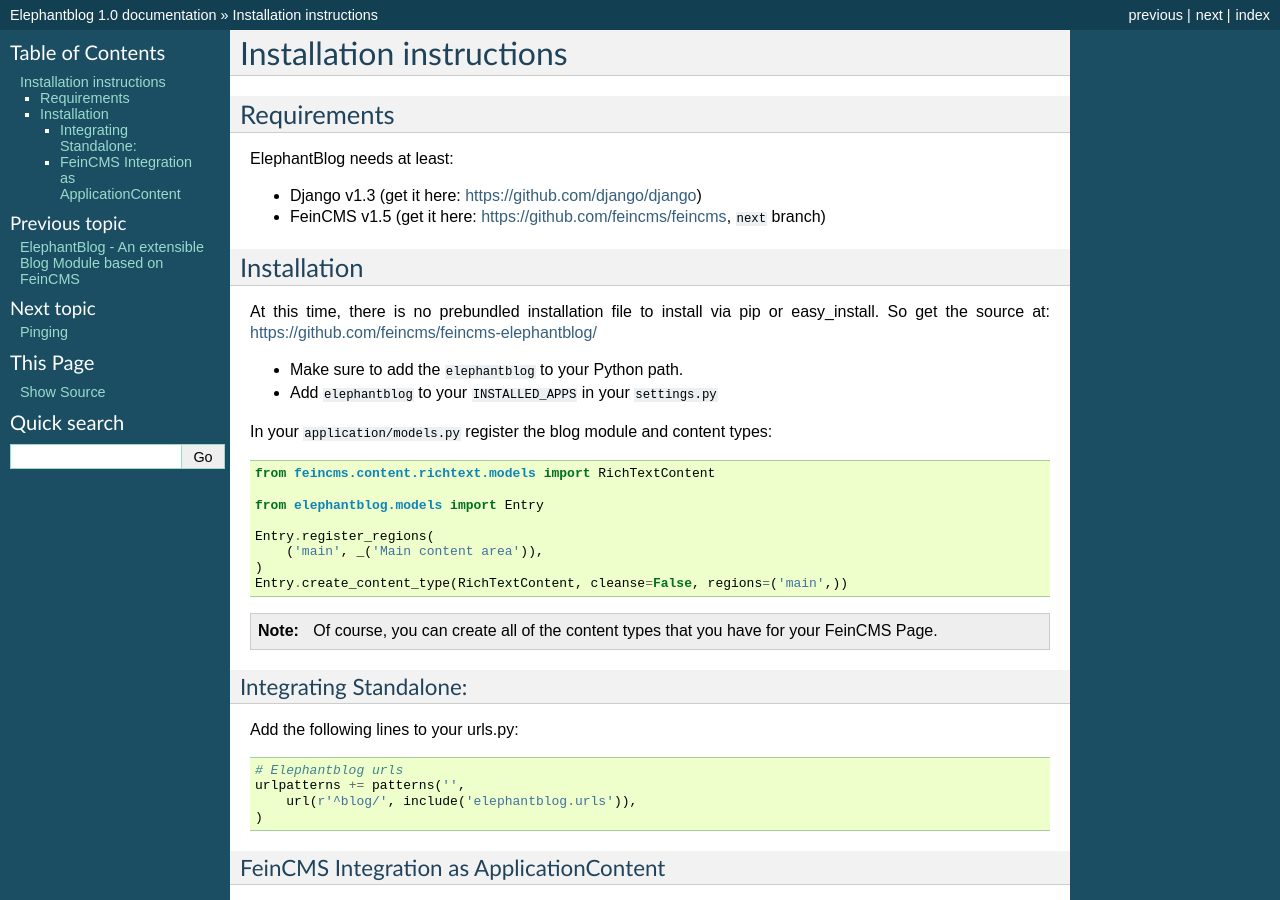
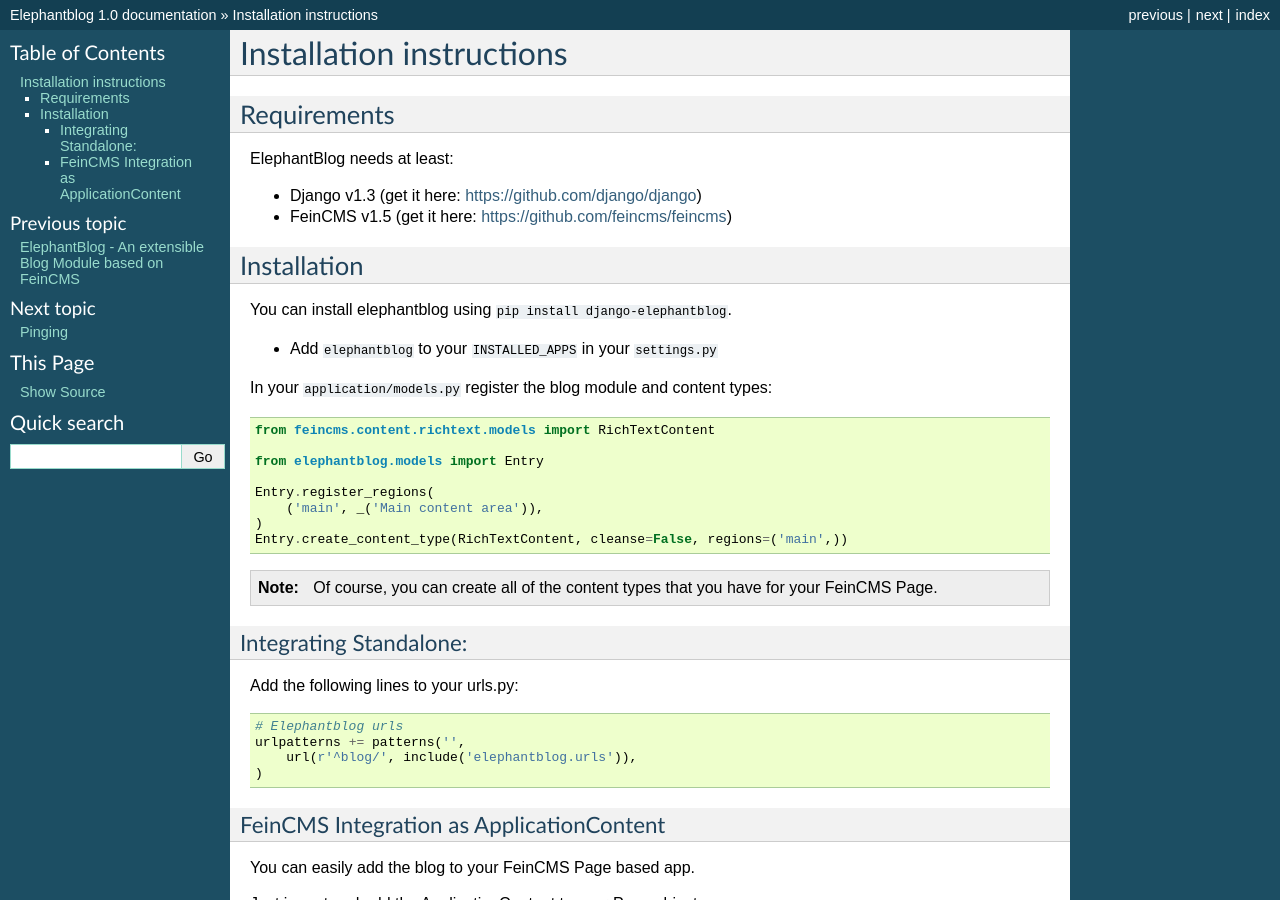
Before and after one commit to feincms/feincms-elephantblog, a Sphinx documentation site: the page built from docs/installation.rst, in a window 1280 px wide and 900 px high. Built offline with Sphinx 7.4.7, drawn with Linux system fonts in a browser that asks for light colours.

Commit message:
update install docs

```diff
--- a/docs/installation.rst
+++ b/docs/installation.rst
@@ -11,16 +11,14 @@
 ElephantBlog needs at least:
 
 * Django v1.3 (get it here: https://github.com/django/django)
-* FeinCMS v1.5 (get it here: https://github.com/feincms/feincms, ``next`` branch)
+* FeinCMS v1.5 (get it here: https://github.com/feincms/feincms)
 
 
 Installation
 ============
 
-At this time, there is no prebundled installation file to install via pip or easy_install. So get
-the source at: https://github.com/feincms/feincms-elephantblog/
+You can install elephantblog using ``pip install django-elephantblog``.
 
-* Make sure to add the ``elephantblog`` to your Python path.
 * Add ``elephantblog`` to your ``INSTALLED_APPS`` in your ``settings.py``
 
 In your ``application/models.py`` register the blog module and content types::
```
Also changed, not shown: 1 other file.
